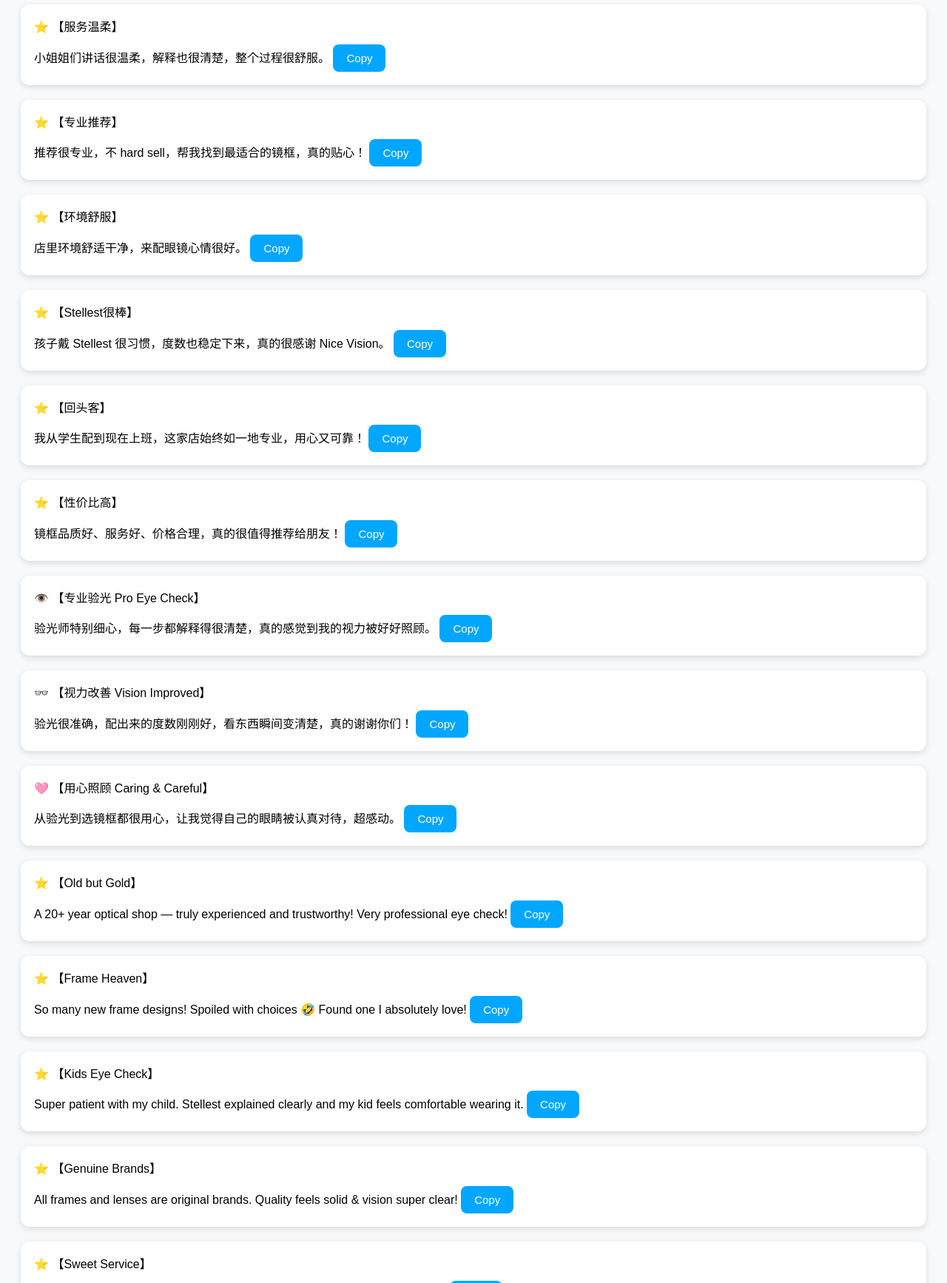
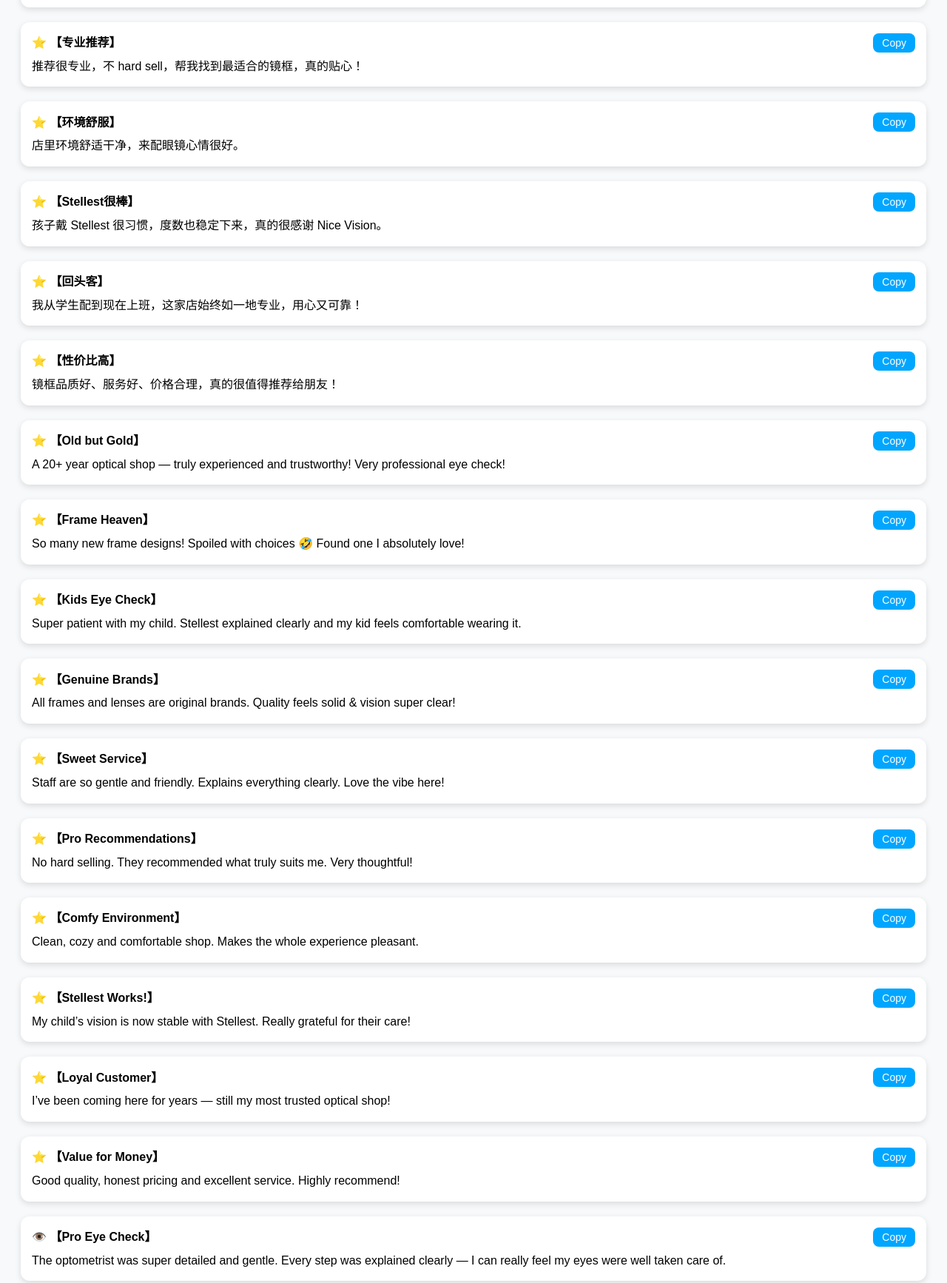
Before and after one commit to nice-tmnjj/review, a plain HTML site: page index.html in a window 1280 px wide. Shown: the part 727-2461 px from the top of the page at 74% size. Drawn offline with Linux system fonts and the light colour scheme.

Commit message:
index.html

```diff
--- a/index.html
+++ b/index.html
@@ -8,8 +8,27 @@
 <style>
 body { font-family: Arial, sans-serif; padding: 20px; background: #f7f9fb; line-height: 1.6;}
 h1,h2{text-align:center;}
-.review-box{background:#fff;padding:18px;margin-bottom:20px;border-radius:12px;box-shadow:0 3px 8px rgba(0,0,0,0.12);}
-.copy-btn{background:#00a6ff;color:white;border:none;padding:10px 18px;margin-top:10px;border-radius:8px;cursor:pointer;font-size:15px;width:auto;}
+
+.review-box{background:#fff;padding:15px;margin-bottom:20px;border-radius:12px;box-shadow:0 3px 8px rgba(0,0,0,0.12);}
+.review-header {
+  display: flex;
+  justify-content: space-between;
+  align-items: center;
+  font-weight: bold;
+  margin-bottom: 6px;
+}
+.review-content {
+  margin-left: 0;
+}
+.copy-btn {
+  background:#00a6ff;
+  color:white;
+  border:none;
+  padding:5px 12px;
+  border-radius:8px;
+  cursor:pointer;
+  font-size:14px;
+}
 .copy-btn:active{transform:scale(0.97);}
 
 /* 浮层样式 */
@@ -57,7 +76,7 @@ function goReview(){
     window.location.href = "https://g.page/r/CWQ6oS4buVX2EAE/review";
 }
 
-// 返回浮层提示文字
+// 设置浮层提示文字
 function overlayText(){
     const lang = getLang();
     if(lang==='zh') return '已复制内容！请前往 Google Review 粘贴 👍';
@@ -73,7 +92,7 @@ function overlayText(){
 <h2>Choose a template → Copy & Paste → Post Your Google Review
 <br>❤ Thank you so much for being with us—we really appreciate you! ❤</h2>
 
-<!-- ================= 浮层 ================= -->
+<!-- 浮层 -->
 <div id="overlay">
     <div id="overlay-text"></div>
     <div class="arrow"></div>
@@ -81,166 +100,240 @@ function overlayText(){
 </div>
 
 <script>
-// 设置浮层文字
 document.getElementById('overlay-text').innerText = overlayText();
 </script>
 
 <!-- ================= 中文好评 ================= -->
 <div class="review-box">
-⭐ 【老字号，专业】<br>
+  <div class="review-header">
+    ⭐ 【老字号，专业】
+    <button class="copy-btn" onclick="copyText('20多年老店果然不一样，验光超级专业，服务温柔，让人超放心！')">Copy</button>
+  </div>
+  <div class="review-content">
     20多年老店果然不一样，验光超级专业，服务温柔，让人超放心！
-<button class="copy-btn" onclick="copyText('20多年老店果然不一样，验光超级专业，服务温柔，让人超放心！')">Copy</button>
+  </div>
 </div>
 
 <div class="review-box">
-⭐ 【镜框超多】<br>
+  <div class="review-header">
+    ⭐ 【镜框超多】
+    <button class="copy-btn" onclick="copyText('镜框新款真的很多，选择多到眼花缭乱🤣 最后买到一副超喜欢的！')">Copy</button>
+  </div>
+  <div class="review-content">
     镜框新款真的很多，选择多到眼花缭乱🤣 最后买到一副超喜欢的！
-<button class="copy-btn" onclick="copyText('镜框新款真的很多，选择多到眼花缭乱🤣 最后买到一副超喜欢的！')">Copy</button>
+  </div>
 </div>
 
 <div class="review-box">
-⭐ 【小孩验光】<br>
+  <div class="review-header">
+    ⭐ 【小孩验光】
+    <button class="copy-btn" onclick="copyText('小孩验光过程很细心，Stellest 镜片讲解清楚，用心到我很安心。')">Copy</button>
+  </div>
+  <div class="review-content">
     小孩验光过程很细心，Stellest 镜片讲解清楚，用心到我很安心。
-<button class="copy-btn" onclick="copyText('小孩验光过程很细心，Stellest 镜片讲解清楚，用心到我很安心。')">Copy</button>
+  </div>
 </div>
 
 <div class="review-box">
-⭐ 【正品牌】<br>
+  <div class="review-header">
+    ⭐ 【正品牌】
+    <button class="copy-btn" onclick="copyText('全部都是正品牌的镜片和镜框，品质很好，戴着超清晰。')">Copy</button>
+  </div>
+  <div class="review-content">
     全部都是正品牌的镜片和镜框，品质很好，戴着超清晰。
-<button class="copy-btn" onclick="copyText('全部都是正品牌的镜片和镜框，品质很好，戴着超清晰。')">Copy</button>
+  </div>
 </div>
 
 <div class="review-box">
-⭐ 【服务温柔】<br>
+  <div class="review-header">
+    ⭐ 【服务温柔】
+    <button class="copy-btn" onclick="copyText('小姐姐们讲话很温柔，解释也很清楚，整个过程很舒服。')">Copy</button>
+  </div>
+  <div class="review-content">
     小姐姐们讲话很温柔，解释也很清楚，整个过程很舒服。
-<button class="copy-btn" onclick="copyText('小姐姐们讲话很温柔，解释也很清楚，整个过程很舒服。')">Copy</button>
+  </div>
 </div>
 
 <div class="review-box">
-⭐ 【专业推荐】<br>
+  <div class="review-header">
+    ⭐ 【专业推荐】
+    <button class="copy-btn" onclick="copyText('推荐很专业，不 hard sell，帮我找到最适合的镜框，真的贴心！')">Copy</button>
+  </div>
+  <div class="review-content">
     推荐很专业，不 hard sell，帮我找到最适合的镜框，真的贴心！
-<button class="copy-btn" onclick="copyText('推荐很专业，不 hard sell，帮我找到最适合的镜框，真的贴心！')">Copy</button>
+  </div>
 </div>
 
 <div class="review-box">
-⭐ 【环境舒服】<br>
+  <div class="review-header">
+    ⭐ 【环境舒服】
+    <button class="copy-btn" onclick="copyText('店里环境舒适干净，来配眼镜心情很好。')">Copy</button>
+  </div>
+  <div class="review-content">
     店里环境舒适干净，来配眼镜心情很好。
-<button class="copy-btn" onclick="copyText('店里环境舒适干净，来配眼镜心情很好。')">Copy</button>
+  </div>
 </div>
 
 <div class="review-box">
-⭐ 【Stellest很棒】<br>
+  <div class="review-header">
+    ⭐ 【Stellest很棒】
+    <button class="copy-btn" onclick="copyText('孩子戴 Stellest 很习惯，度数也稳定下来，真的很感谢 Nice Vision。')">Copy</button>
+  </div>
+  <div class="review-content">
     孩子戴 Stellest 很习惯，度数也稳定下来，真的很感谢 Nice Vision。
-<button class="copy-btn" onclick="copyText('孩子戴 Stellest 很习惯，度数也稳定下来，真的很感谢 Nice Vision。')">Copy</button>
+  </div>
 </div>
 
 <div class="review-box">
-⭐ 【回头客】<br>
+  <div class="review-header">
+    ⭐ 【回头客】
+    <button class="copy-btn" onclick="copyText('我从学生配到现在上班，这家店始终如一地专业，用心又可靠！')">Copy</button>
+  </div>
+  <div class="review-content">
     我从学生配到现在上班，这家店始终如一地专业，用心又可靠！
-<button class="copy-btn" onclick="copyText('我从学生配到现在上班，这家店始终如一地专业，用心又可靠！')">Copy</button>
+  </div>
 </div>
 
 <div class="review-box">
-⭐ 【性价比高】<br>
+  <div class="review-header">
+    ⭐ 【性价比高】
+    <button class="copy-btn" onclick="copyText('镜框品质好、服务好、价格合理，真的很值得推荐给朋友！')">Copy</button>
+  </div>
+  <div class="review-content">
     镜框品质好、服务好、价格合理，真的很值得推荐给朋友！
-<button class="copy-btn" onclick="copyText('镜框品质好、服务好、价格合理，真的很值得推荐给朋友！')">Copy</button>
+  </div>
+</div>
+
+<!-- ================= English Reviews ================= -->
+
+<div class="review-box">
+  <div class="review-header">
+    ⭐ 【Old but Gold】
+    <button class="copy-btn" onclick="copyText('A 20+ year optical shop — truly experienced and trustworthy! Very professional eye check!')">Copy</button>
+  </div>
+  <div class="review-content">
+    A 20+ year optical shop — truly experienced and trustworthy! Very professional eye check!
+  </div>
 </div>
 
 <div class="review-box">
-👁️ 【专业验光 Pro Eye Check】<br>
-验光师特别细心，每一步都解释得很清楚，真的感觉到我的视力被好好照顾。
-<button class="copy-btn" onclick="copyText('验光师特别细心，每一步都解释得很清楚，真的感觉到我的视力被好好照顾。')">Copy</button>
+  <div class="review-header">
+    ⭐ 【Frame Heaven】
+    <button class="copy-btn" onclick="copyText('So many new frame designs! Spoiled with choices 🤣 Found one I absolutely love!')">Copy</button>
+  </div>
+  <div class="review-content">
+    So many new frame designs! Spoiled with choices 🤣 Found one I absolutely love!
+  </div>
 </div>
 
 <div class="review-box">
-👓 【视力改善 Vision Improved】<br>
-验光很准确，配出来的度数刚刚好，看东西瞬间变清楚，真的谢谢你们！
-<button class="copy-btn" onclick="copyText('验光很准确，配出来的度数刚刚好，看东西瞬间变清楚，真的谢谢你们！')">Copy</button>
+  <div class="review-header">
+    ⭐ 【Kids Eye Check】
+    <button class="copy-btn" onclick="copyText('Super patient with my child. Stellest explained clearly and my kid feels comfortable wearing it.')">Copy</button>
+  </div>
+  <div class="review-content">
+    Super patient with my child. Stellest explained clearly and my kid feels comfortable wearing it.
+  </div>
 </div>
 
 <div class="review-box">
-🩷 【用心照顾 Caring & Careful】<br>
-从验光到选镜框都很用心，让我觉得自己的眼睛被认真对待，超感动。
-<button class="copy-btn" onclick="copyText('从验光到选镜框都很用心，让我觉得自己的眼睛被认真对待，超感动。')">Copy</button>
+  <div class="review-header">
+    ⭐ 【Genuine Brands】
+    <button class="copy-btn" onclick="copyText('All frames and lenses are original brands. Quality feels solid & vision super clear!')">Copy</button>
   </div>
-
-<!-- ================= English 好评 ================= -->
-<div class="review-box">
-⭐ 【Old but Gold】<br>
-A 20+ year optical shop — truly experienced and trustworthy! Very professional eye check!
-<button class="copy-btn" onclick="copyText('A 20+ year optical shop — truly experienced and trustworthy! Very professional eye check!')">Copy</button>
+  <div class="review-content">
+    All frames and lenses are original brands. Quality feels solid & vision super clear!
+  </div>
 </div>
 
 <div class="review-box">
-⭐ 【Frame Heaven】<br>
-So many new frame designs! Spoiled with choices 🤣 Found one I absolutely love!
-<button class="copy-btn" onclick="copyText('So many new frame designs! Spoiled with choices 🤣 Found one I absolutely love!')">Copy</button>
+  <div class="review-header">
+    ⭐ 【Sweet Service】
+    <button class="copy-btn" onclick="copyText('Staff are so gentle and friendly. Explains everything clearly. Love the vibe here!')">Copy</button>
+  </div>
+  <div class="review-content">
+    Staff are so gentle and friendly. Explains everything clearly. Love the vibe here!
+  </div>
 </div>
 
 <div class="review-box">
-⭐ 【Kids Eye Check】<br>
-Super patient with my child. Stellest explained clearly and my kid feels comfortable wearing it.
-<button class="copy-btn" onclick="copyText('Super patient with my child. Stellest explained clearly and my kid feels comfortable wearing it.')">Copy</button>
+  <div class="review-header">
+    ⭐ 【Pro Recommendations】
+    <button class="copy-btn" onclick="copyText('No hard selling. They recommended what truly suits me. Very thoughtful!')">Copy</button>
+  </div>
+  <div class="review-content">
+    No hard selling. They recommended what truly suits me. Very thoughtful!
+  </div>
 </div>
 
 <div class="review-box">
-⭐ 【Genuine Brands】<br>
-All frames and lenses are original brands. Quality feels solid & vision super clear!
-<button class="copy-btn" onclick="copyText('All frames and lenses are original brands. Quality feels solid & vision super clear!')">Copy</button>
+  <div class="review-header">
+    ⭐ 【Comfy Environment】
+    <button class="copy-btn" onclick="copyText('Clean, cozy and comfortable shop. Makes the whole experience pleasant.')">Copy</button>
+  </div>
+  <div class="review-content">
+    Clean, cozy and comfortable shop. Makes the whole experience pleasant.
+  </div>
 </div>
 
 <div class="review-box">
-⭐ 【Sweet Service】<br>
-Staff are so gentle and friendly. Explains everything clearly. Love the vibe here!
-<button class="copy-btn" onclick="copyText('Staff are so gentle and friendly. Explains everything clearly. Love the vibe here!')">Copy</button>
+  <div class="review-header">
+    ⭐ 【Stellest Works!】
+    <button class="copy-btn" onclick="copyText('My child’s vision is now stable with Stellest. Really grateful for their care!')">Copy</button>
+  </div>
+  <div class="review-content">
+    My child’s vision is now stable with Stellest. Really grateful for their care!
+  </div>
 </div>
 
 <div class="review-box">
-⭐ 【Pro Recommendations】<br>
-No hard selling. They recommended what truly suits me. Very thoughtful!
-<button class="copy-btn" onclick="copyText('No hard selling. They recommended what truly suits me. Very thoughtful!')">Copy</button>
+  <div class="review-header">
+    ⭐ 【Loyal Customer】
+    <button class="copy-btn" onclick="copyText('I’ve been coming here for years — still my most trusted optical shop!')">Copy</button>
+  </div>
+  <div class="review-content">
+    I’ve been coming here for years — still my most trusted optical shop!
+  </div>
 </div>
 
 <div class="review-box">
-⭐ 【Comfy Environment】<br>
-Clean, cozy and comfortable shop. Makes the whole experience pleasant.
-<button class="copy-btn" onclick="copyText('Clean, cozy and comfortable shop. Makes the whole experience pleasant.')">Copy</button>
+  <div class="review-header">
+    ⭐ 【Value for Money】
+    <button class="copy-btn" onclick="copyText('Good quality, honest pricing and excellent service. Highly recommend!')">Copy</button>
+  </div>
+  <div class="review-content">
+    Good quality, honest pricing and excellent service. Highly recommend!
+  </div>
 </div>
 
 <div class="review-box">
-⭐ 【Stellest Works!】<br>
-My child’s vision is now stable with Stellest. Really grateful for their care!
-<button class="copy-btn" onclick="copyText('My child’s vision is now stable with Stellest. Really grateful for their care!')">Copy</button>
+  <div class="review-header">
+    👁️ 【Pro Eye Check】
+    <button class="copy-btn" onclick="copyText('The optometrist was super detailed and gentle. Every step was explained clearly — I can really feel my eyes were well taken care of.')">Copy</button>
+  </div>
+  <div class="review-content">
+    The optometrist was super detailed and gentle. Every step was explained clearly — I can really feel my eyes were well taken care of.
+  </div>
 </div>
 
 <div class="review-box">
-⭐ 【Loyal Customer】<br>
-I’ve been coming here for years — still my most trusted optical shop!
-<button class="copy-btn" onclick="copyText('I’ve been coming here for years — still my most trusted optical shop!')">Copy</button>
+  <div class="review-header">
+    👓 【Clear Vision】
+    <button class="copy-btn" onclick="copyText('The eye test was very accurate, and my new glasses feel perfect. Everything looks clearer instantly — thank you so much!')">Copy</button>
+  </div>
+  <div class="review-content">
+    The eye test was very accurate, and my new glasses feel perfect. Everything looks clearer instantly — thank you so much!
+  </div>
 </div>
 
 <div class="review-box">
-⭐ 【Value for Money】<br>
-Good quality, honest pricing and excellent service. Highly recommend!
-<button class="copy-btn" onclick="copyText('Good quality, honest pricing and excellent service. Highly recommend!')">Copy</button>
+  <div class="review-header">
+    🩷 【Caring & Careful】
+    <button class="copy-btn" onclick="copyText('From eye check to choosing frames, they were so caring and patient. Really felt my eyes were treated with love and attention.')">Copy</button>
   </div>
-
-<div class="review-box">
-👁️ 【Pro Eye Check】<br>
-The optometrist was super detailed and gentle. Every step was explained clearly — I can really feel my eyes were well taken care of.
-<button class="copy-btn" onclick="copyText('The optometrist was super detailed and gentle. Every step was explained clearly — I can really feel my eyes were well taken care of.')">Copy</button>
+  <div class="review-content">
+    From eye check to choosing frames, they were so caring and patient. Really felt my eyes were treated with love and attention.
   </div>
-
-<div class="review-box">
-👓 【Clear Vision】<br>
-The eye test was very accurate, and my new glasses feel perfect. Everything looks clearer instantly — thank you so much!
-<button class="copy-btn" onclick="copyText('The eye test was very accurate, and my new glasses feel perfect. Everything looks clearer instantly — thank you so much!')">Copy</button>
-</div>
-
-<div class="review-box">
-🩷 【Caring & Careful】<br>
-From eye check to choosing frames, they were so caring and patient. Really felt my eyes were treated with love and attention.
-<button class="copy-btn" onclick="copyText('From eye check to choosing frames, they were so caring and patient. Really felt my eyes were treated with love and attention.')">Copy</button>
 </div>
 
 </body>
```
Lines whose indentation alone changed are shown as unchanged.
